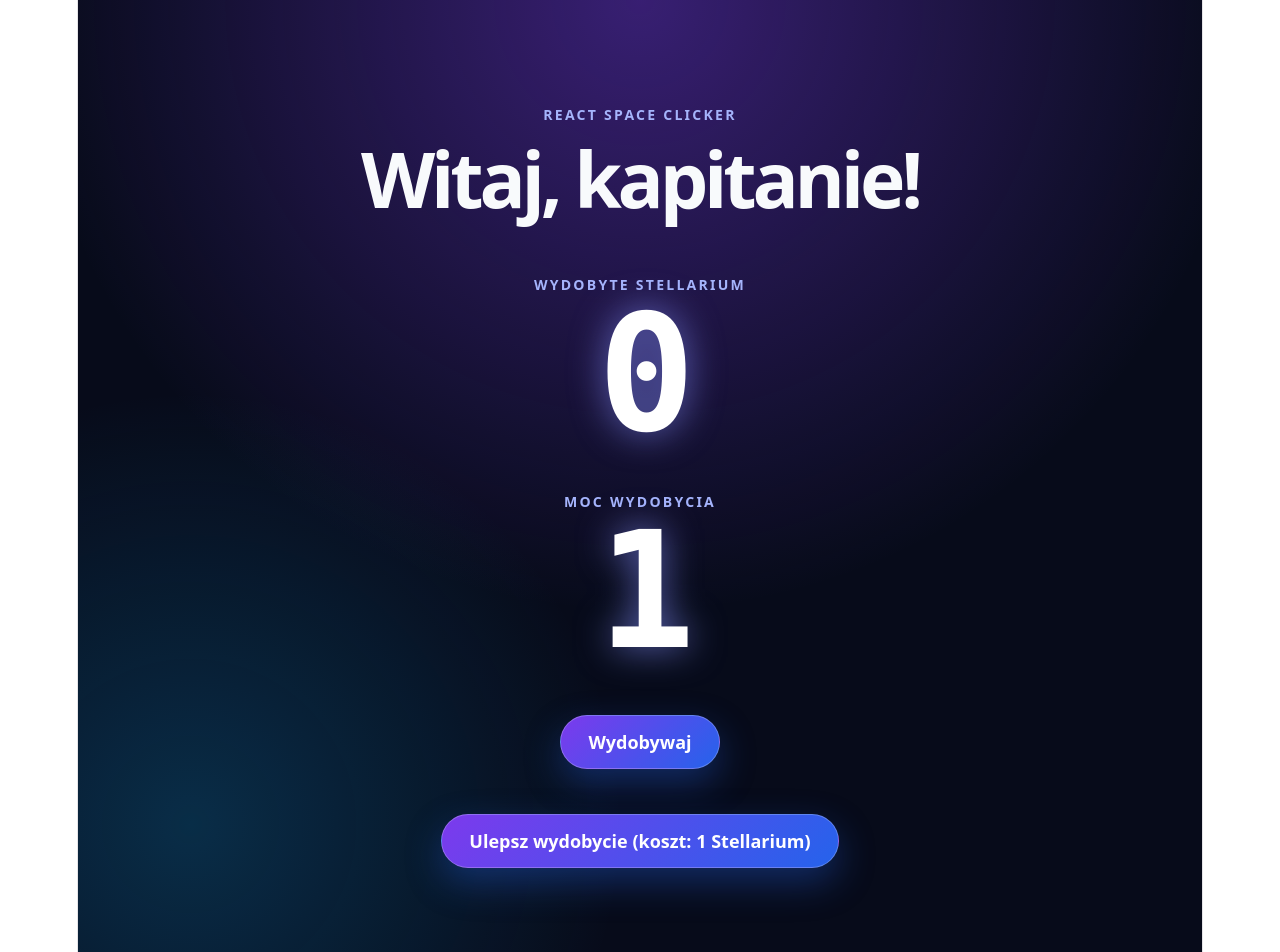
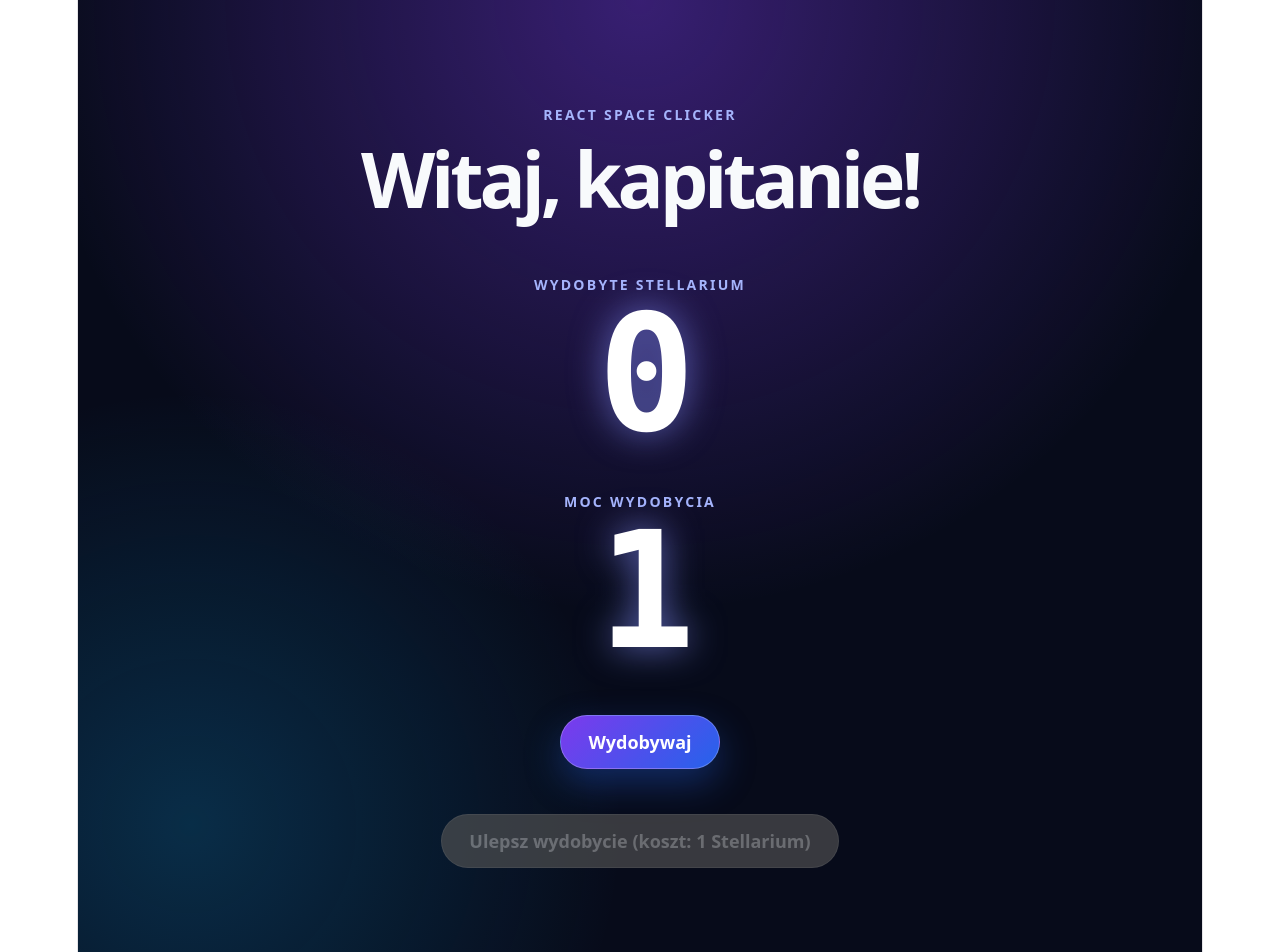
Before and after one commit to MaciejWozniczka/react-jsx-space-clicker, a React (Vite) app: page / in a window 1280 px wide. Shown: the top 952 px of the page. Built offline with nearby package versions, Linux system fonts and the light colour scheme.

Commit message:
Added Upgrade cost

```diff
--- a/src/components/StellariumExtractor.css
+++ b/src/components/StellariumExtractor.css
@@ -70,6 +70,21 @@
   transform: translateY(1px) scale(0.98);
 }
 
+.stellarium-extractor__button:disabled {
+  border-color: rgba(255, 255, 255, 0.1);
+  color: rgba(255, 255, 255, 0.45);
+  background: #475569;
+  box-shadow: none;
+  cursor: not-allowed;
+  filter: grayscale(1);
+  opacity: 0.65;
+}
+
+.stellarium-extractor__button:disabled:hover {
+  box-shadow: none;
+  transform: none;
+}
+
 .stellarium-extractor__button:focus-visible {
   outline: 3px solid #c4b5fd;
   outline-offset: 4px;
--- a/src/components/StellariumExtractor.jsx
+++ b/src/components/StellariumExtractor.jsx
@@ -4,6 +4,8 @@ import "./StellariumExtractor.css";
 function StellariumExtractor({ extractionYield = 1 }) {
   const [stellarium, setStellarium] = useState(0);
   const [extractPower, setExtractPower] = useState(1);
+  const upgradeCost = extractPower * extractPower;
+  const canUpgradeExtraction = stellarium >= upgradeCost;
 
   const extractStellarium = () => {
     setStellarium(
@@ -12,9 +14,13 @@ function StellariumExtractor({ extractionYield = 1 }) {
   };
 
   const upgradeExtraction = () => {
+    if (!canUpgradeExtraction) {
+      return;
+    }
+
     setExtractPower((currentExtractPower) => currentExtractPower + 1);
     setStellarium(
-      (currentStellarium) => currentStellarium - extractPower * extractPower,
+      (currentStellarium) => currentStellarium - upgradeCost,
     );
   };
 
@@ -42,8 +48,9 @@ function StellariumExtractor({ extractionYield = 1 }) {
       <button
         className="stellarium-extractor__button"
         onClick={upgradeExtraction}
+        disabled={!canUpgradeExtraction}
       >
-        Ulepsz wydobycie (koszt: {extractPower * extractPower} Stellarium)
+        Ulepsz wydobycie (koszt: {upgradeCost} Stellarium)
       </button>
     </main>
   );
```
